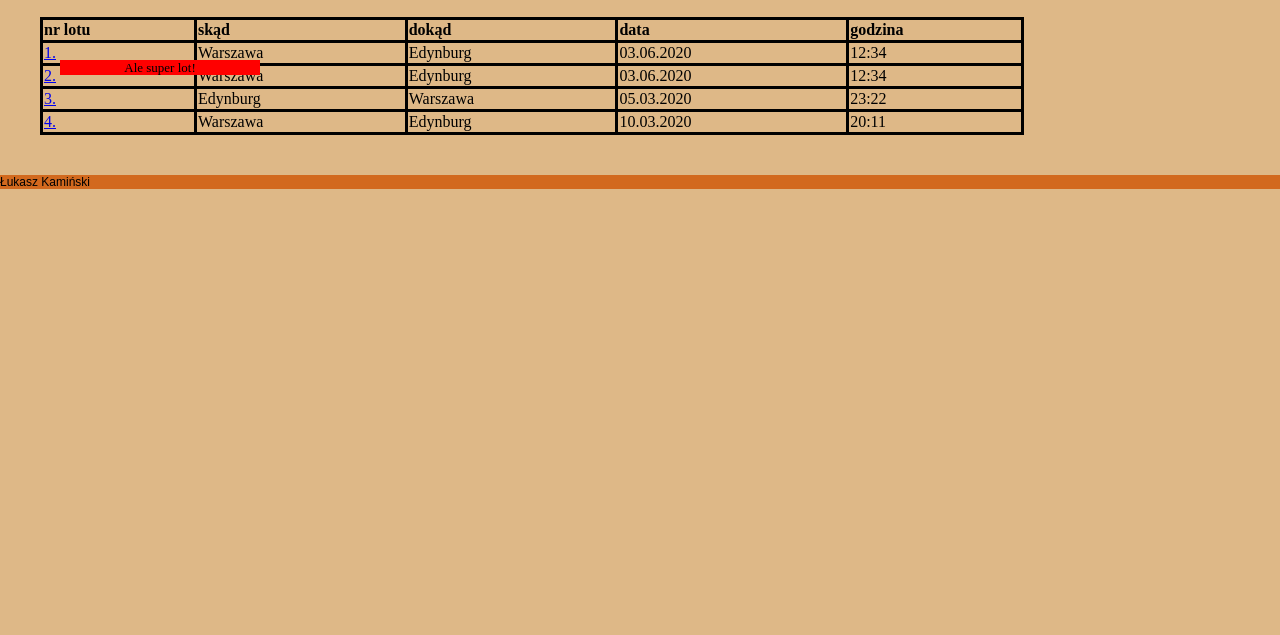
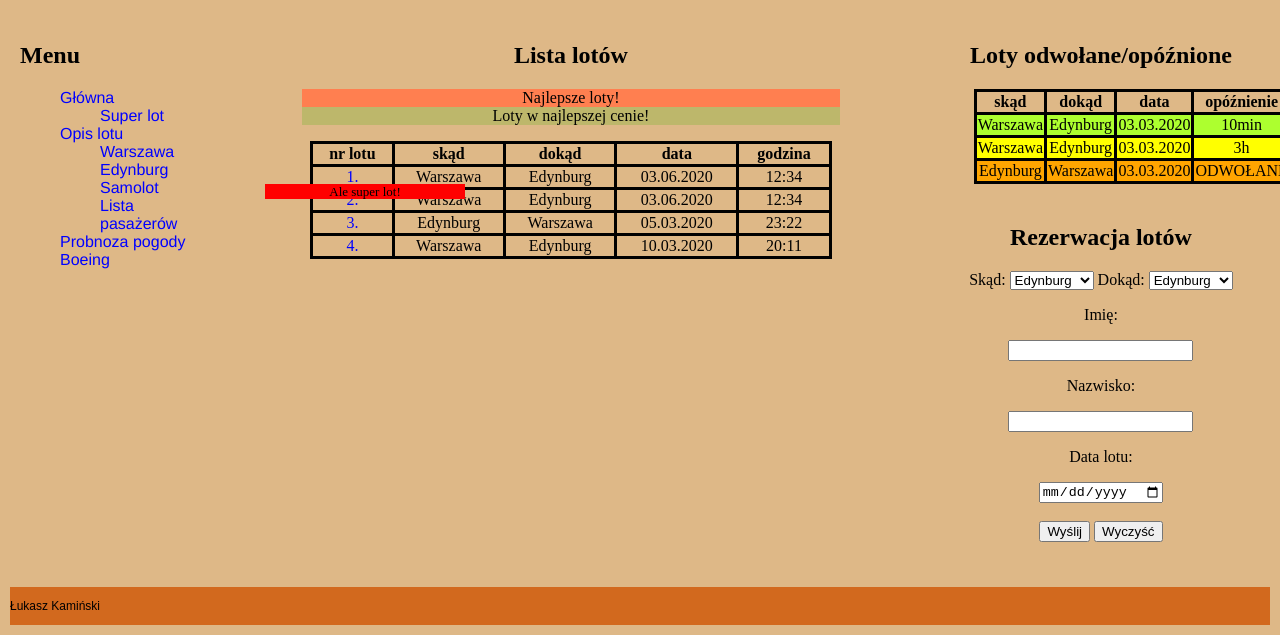
Before and after one commit to lukaszjumper/www1, a plain HTML site: page loty.html in a window 1280 px wide. Shown: the part 241-876 px from the top of the page. Before the commit the page ends 800 px from the top, so only its background shows below. Drawn offline with Linux system fonts and the light colour scheme; a script that the page names is missing.

Commit message:
Zad 2 bez okienka

```diff
--- a/loty.html
+++ b/loty.html
@@ -10,16 +10,19 @@
 </head>
 <body>
 
+    <div class="wrapper">
+    <div class="header">
+        <h1>Loty!</h1>
+        <img src="logo.jpg" alt="logo firmy" id="logo">
+    </div>
     <div class="główna">
-    <h1>Lista lotów</h1>
-    <img src="logo.jpg" alt="logo firmy" id="logo">
-
+        <h2>Lista lotów</h2>
         <p id="pierwszy">Najlepsze loty!</p>
         <p id="drugi">Loty w najlepszej cenie!</p>
 
         <div>
             <p id="super">Ale super lot!</p>
-    <table style="width:100%">
+            <table>
                 <tr>
                     <th>nr lotu</th>
                     <th>skąd</th>
@@ -58,10 +61,87 @@
             </table>
         </div>
     </div>
+    <div class="menu">
+        <h2>Menu</h2>
+        <ul id="mlist">
+            <li>
+                <a href="loty.html">Główna</a>
+                <ul>
+                    <li><a href="#super">Super lot</a></li>
+                </ul>
+            </li>
+            <li>
+                <a href="opis.html">Opis lotu</a>
+                <ul>
+                    <li><a href="opis.html#warszawa">Warszawa</a></li>
+                    <li><a href="opis.html#edynburg">Edynburg</a></li>
+                    <li><a href="opis.html#sam">Samolot</a></li>
+                    <li><a href="opis.html#pasażerowie">Lista pasażerów</a></li>
+                </ul>
+            </li>
+            <li>
+                <a href="https://pogoda.interia.pl/">Probnoza pogody</a>
+            </li>
+            <li>
+                <a href="https://boeing.com">Boeing</a>
+            </li>
+        </ul>
+    </div>
+    <div class="odwolane">
+        <h2>Loty odwołane/opóźnione</h2>
+        <table id="lodwolane">
+            <tr>
+                <th>skąd</th>
+                <th>dokąd</th>
+                <th>data</th>
+                <th>opóźnienie</th>
+            </tr>
+            <tr id="lekkosp">
+                <td>Warszawa</td>
+                <td>Edynburg</td>
+                <td>03.03.2020</td>
+                <td>10min</td>
+            </tr>
+            <tr id="bardzosp">
+                <td>Warszawa</td>
+                <td>Edynburg</td>
+                <td>03.03.2020</td>
+                <td>3h</td>
+            </tr>
+            <tr id="odw">
+                <td>Edynburg</td>
+                <td>Warszawa</td>
+                <td>03.03.2020</td>
+                <td>ODWOŁANE</td>
+            </tr>
+        </table>
 
+        <h2>Rezerwacja lotów</h2>
+        <form enctype="text/plain">
+            <label for="skąd">Skąd:</label>
+            <select id="skąd" name="Skąd">
+                <option>Edynburg</option>
+                <option>Warszawa</option>
+                <option>Wilno</option>
+            </select>
+            <label for="dokąd">Dokąd:</label>
+            <select id="dokąd" name="Dokąd">
+                <option>Edynburg</option>
+                <option>Warszawa</option>
+                <option>Wilno</option>
+            </select>
+            <p>Imię:</p>
+            <input>
+            <p>Nazwisko:</p>
+            <input>
+            <p>Data lotu:</p>
+            <input type="date"> <br> <br>
+            <input type="submit" value="Wyślij">
+		    <input type="reset" value="Wyczyść">
+        </form>
+    </div>
+        <footer><p>Łukasz Kamiński</p></footer>
+    </div>
 
-
-
-    <footer><p>Łukasz Kamiński</p></footer>
 </body>
 </html>
--- a/main.css
+++ b/main.css
@@ -5,12 +5,35 @@ body {
 }
 
 div {
-    display: block;
-    margin: 20px;
+    position: relative;
+    margin: 10px;
+}
+
+.wrapper {
+    display: grid;
+    grid-gap: 15px;
+    grid-template-columns: 200px 3fr 1fr;
+}
+
+.header {
+    grid-row: 1;
+    grid-column: 1 /span 3;
 }
 
 .główna {
-    width: 80%;
+    grid-row: 2;
+    grid-column: 2;
+}
+
+.menu {
+    grid-row: 2;
+    grid-column: 1;
+    text-align: left;
+}
+
+.odwolane {
+    grid-row: 2;
+    grid-column: 3;
 }
 
 #logo {
@@ -28,25 +51,28 @@ footer {
     display: block;
 }
 
+@media (min-width: 600px) {
+footer {
+    grid-row: 3;
+    grid-column: 1 /span 3;
+    }
+}
+
+
 #pierwszy {
     background-color: coral;
-    width: 75%;
-    margin-left: 12.5%;
-    margin-right: 12.5%;
+    width: 80%;
+    margin-left: 10%;
+    margin-right: 10%;
     margin-bottom: 0%;
 }
 
 #drugi {
     background-color: darkkhaki;
-    width: 75%;
-    margin-left: 12.5%;
-    margin-right: 12.5%;
+    width: 80%;
+    margin-left: 10%;
+    margin-right: 10%;
     margin-top: 0%;
-}
-
-div {
-    position: relative;
-    margin-bottom: 10px;
 }
 
 td {
@@ -60,7 +86,8 @@ th {
 }
 
 table {
-    text-align: left;
+    align-self: center;
+    text-align: center;
     font-weight: 100;
     border-style: solid;
     border-collapse: collapse;
@@ -69,6 +96,9 @@ table {
     padding-right: 5px;
     padding-bottom: 5px;
     margin-bottom: 40px;
+    margin-left: 10%;
+    margin-right: 10%;
+    width: 80%;
 }
 
 #super {
@@ -113,3 +143,92 @@ table {
     text-align: left;
     margin-bottom: 100px;
 }
+
+ul {
+    list-style-type: none;
+    font-family: 'Franklin Gothic Medium', 'Arial Narrow', Arial, sans-serif;
+}
+
+a {
+    text-decoration: none;
+}
+
+a:link, a:visited {
+    color: blue;
+}
+
+a:hover {
+    color: red;
+}
+
+#lekkosp {
+    background-color: greenyellow;
+}
+
+#bardzosp {
+    background-color: yellow;
+}
+
+#odw {
+    background-color: orange;
+}
+
+#paslista li:nth-child(2n) {
+    color: orange;
+}
+
+#paslista li:nth-child(2n+1) {
+    color: orangered;
+}
+
+#paslista li span{
+    color: black;
+    display: none;
+    border-style: solid;
+}
+
+#paslista li:hover span{
+    display: block;
+    color: black;
+}
+
+@media screen and (max-width: 600px) {
+    #warszawa {
+        display: none;
+    }
+
+    #edynburg {
+        display: none;
+    }
+
+    .wrapper {
+        display: grid;
+        grid-gap: 5px;
+        grid-template-columns: 100%;
+    }
+
+    .header {
+        grid-row: 1;
+        grid-column: 1;
+    }
+
+    .menu {
+        grid-row: 2;
+        grid-column: 1;
+    }
+
+    .główna {
+        grid-row: 3;
+        grid-column: 1;
+    }
+
+    .odwolane {
+        grid-row: 4;
+        grid-column: 1;
+    }
+
+    .footer {
+        grid-row: 5;
+        grid-column: 1;
+    }
+}
```
Also changed, not shown: opis.html (+7 -7 lines). Lines whose indentation alone changed are shown as unchanged.
